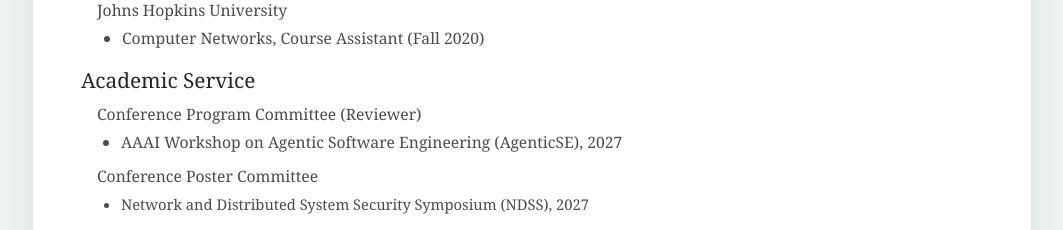
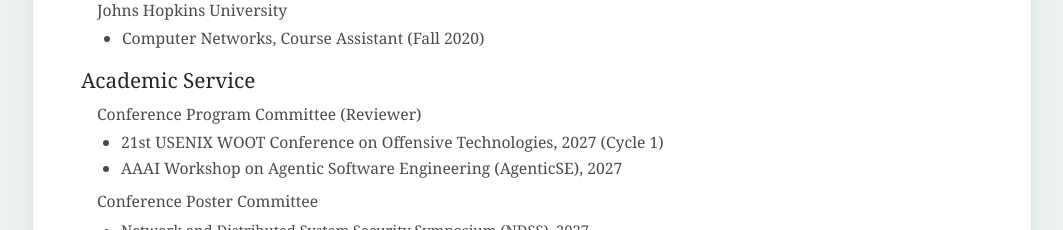
Before and after one commit to Ryan-hub-bit/ryan-hub-bit.github.io, a Next.js app: page / in a window 1280 px wide. Shown: the part 1820-2050 px from the top of the page, without its empty margins (108-1171 px from the left). Built offline with nearby package versions, Linux system fonts and the light colour scheme.

Commit message:
Add WOOT 2027 Cycle 1 program committee service

```diff
--- a/app/home-content.tsx
+++ b/app/home-content.tsx
@@ -578,6 +578,9 @@ export default function HomeContent({ language = "en" }: { language?: "en" | "zh
             <h3 className="service-category">{t("Conference Program Committee (Reviewer)", "会议程序委员会（审稿人）")}</h3>
             <ul className="compact-entry-list">
               <li lang="en">
+                21st USENIX WOOT Conference on Offensive Technologies, 2027 (Cycle 1)
+              </li>
+              <li lang="en">
                 AAAI Workshop on Agentic Software Engineering (AgenticSE), 2027
               </li>
             </ul>
```
Also changed, not shown: 1 other file (tests, documents, lock files or other folders).
